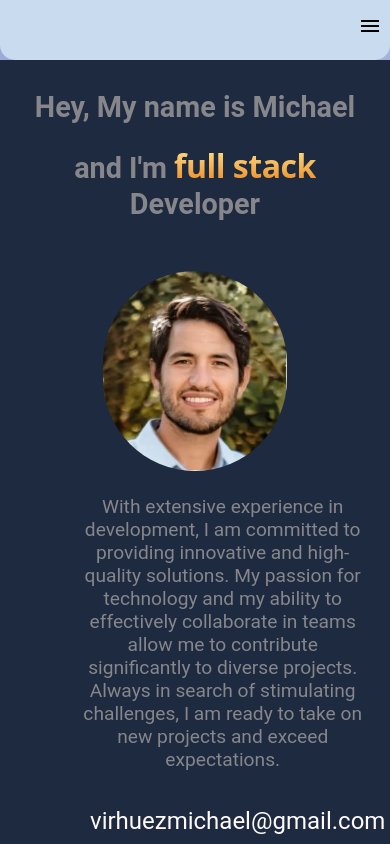
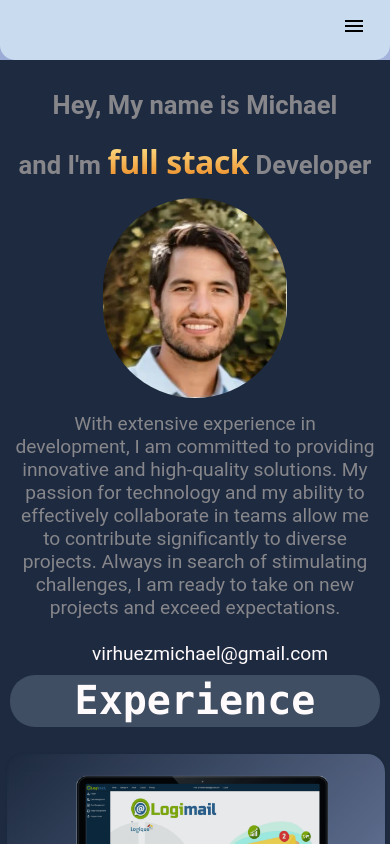
Before and after one commit to VirhuezMichael/PersonalPortfolio-2.0, a React (Create React App) app: page / in a window 390 px wide. Shown: the top 844 px of the page. Built offline with nearby package versions, Linux system fonts and the light colour scheme.

Commit message:
Responsive for movile

```diff
--- a/src/Components/About/AboutMe.jsx
+++ b/src/Components/About/AboutMe.jsx
@@ -19,14 +19,31 @@ const AboutContent = styled.div`
   @media (max-width: 768px) {
     flex-direction: column;
   }
+  @media (max-width: 480px) {
+    padding:5px;
+  }
 `;
-
+const Email = styled.p`
+text-align: left;
+padding-left: 30px;
+color:#fffafc;
+font-size:24px;
+@media (max-width: 480px) {
+  font-size: 1.2rem;
+  text-align: center;
+}
+`
 const AboutTitle = styled.h2`
   font-size: 2.5rem;
   margin-bottom: .5rem;
   color: #86868b;
   @media (max-width: 768px) {
     font-size: 1.8rem;
+    padding: 10px;
+    margin-bottom:0;
+  }
+  @media (max-width: 480px) {
+    font-size: 1.6rem;
     padding: 10px;
     margin-bottom:0;
   }
@@ -59,6 +76,10 @@ const AboutDescription = styled.p`
     padding: 20px;
     margin-bottom: 1rem;
   }
+  @media (max-width: 768px) {
+    padding: 10px;
+    margin-bottom: 0.8rem;
+  }
 `;
 
 const ImgProfile = styled.img`
@@ -90,7 +111,7 @@ const About = () => {
         <AboutDescription>
         With extensive experience in development, I am committed to providing innovative and high-quality solutions. My passion for technology and my ability to effectively collaborate in teams allow me to contribute significantly to diverse projects. Always in search of stimulating challenges, I am ready to take on new projects and exceed expectations.
         </AboutDescription>
-        <p style={{textAlign:"left", paddingLeft:"30px", color:"#fffafc", fontSize:"24px"}}>virhuezmichael@gmail.com</p>
+        <Email>virhuezmichael@gmail.com</Email>
         </div>
       </AboutContent>
     </AboutSection>
--- a/src/Components/Experience/Card.jsx
+++ b/src/Components/Experience/Card.jsx
@@ -60,7 +60,9 @@ const CardDetail = styled.div`
     padding: 0;
     margin: 5px;
   }
-
+  @media (max-width: 480px) {
+    height: 515px;
+  }
 `
 const DetailContainer = styled.div`
 width: 956px;
--- a/src/Components/NavBar/Navbar.jsx
+++ b/src/Components/NavBar/Navbar.jsx
@@ -100,6 +100,17 @@ const NavIcon = styled.button`
     font-size: 2rem;
     outline: none;
   }
+  @media (max-width: 480px) {
+    display: block;
+    position: absolute;
+    top: 0.5rem;
+    right: 1.5rem;
+    background-color: transparent;
+    border: none;
+    cursor: pointer;
+    font-size: 2rem;
+    outline: none;
+  }
 `;
 
 const Navbar = () => {
```
